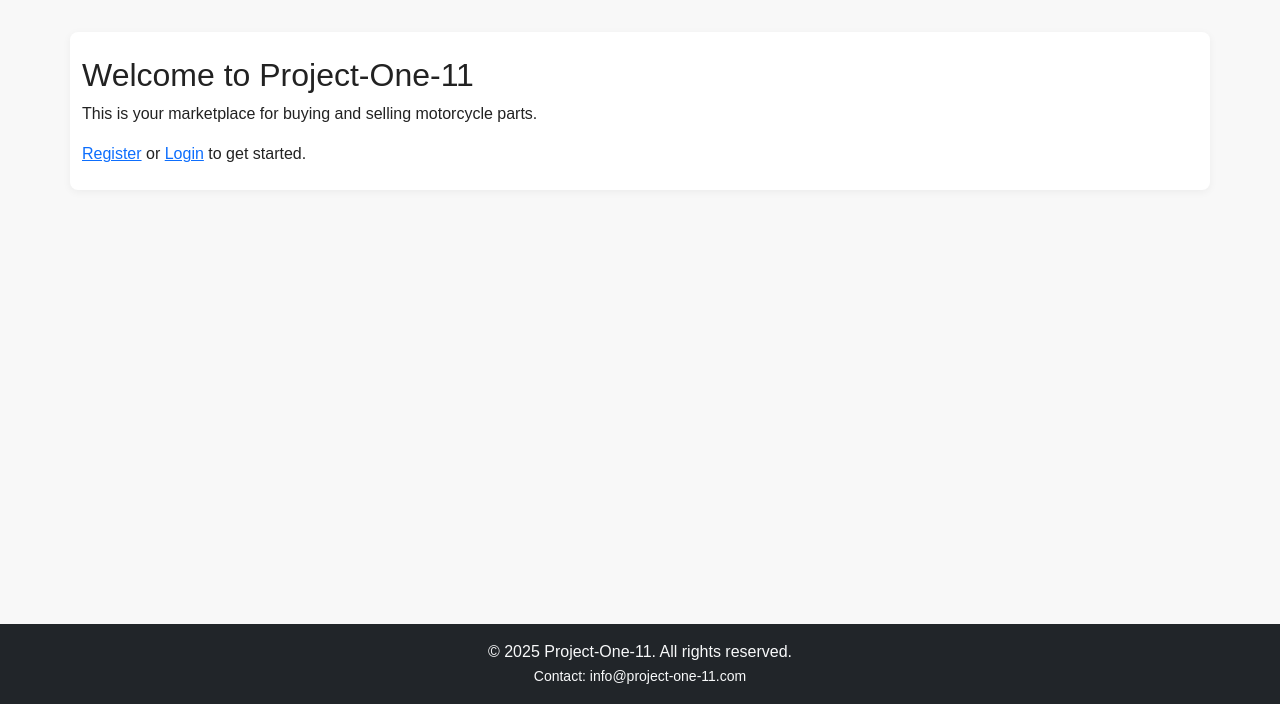
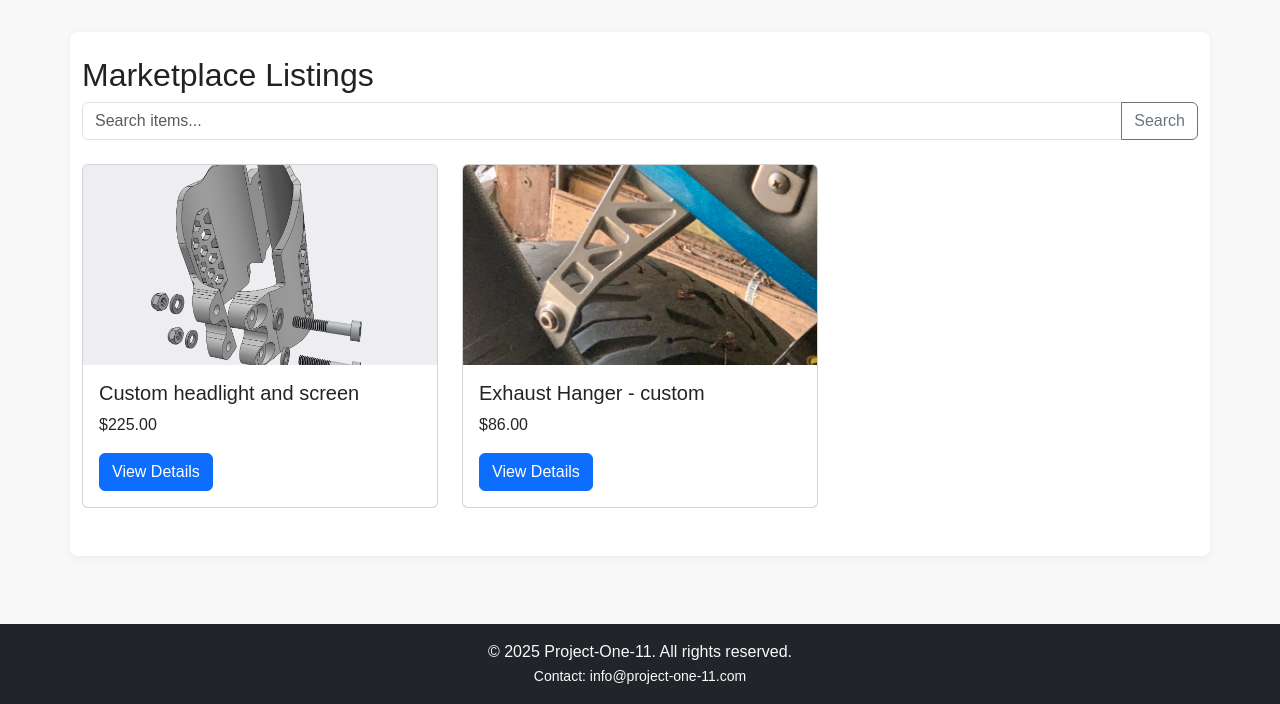
Before and after one commit to LanceSissing/Project-One-11, a Django app: page / in a window 1280 px wide. Shown: the part 96-800 px from the top of the page. Run offline with Django 5.2, Linux system fonts and the light colour scheme; data comes from the database, SQL or seed files in the repository; both versions use the stored data as it was after the commit.

Commit message:
Add gallery-style modal for item images and search functionality

```diff
--- a/accounts/templates/home.html
+++ b/accounts/templates/home.html
@@ -1,6 +1,31 @@
 {% extends 'base.html' %}
 {% block content %}
-  <h2>Welcome to Project-One-11</h2>
-  <p>This is your marketplace for buying and selling motorcycle parts.</p>
-  <a href="/accounts/register/">Register</a> or <a href="/accounts/login/">Login</a> to get started.
+  <h2>Marketplace Listings</h2>
+  <form method="get" action="" class="mb-4">
+    <div class="input-group">
+      <input type="text" name="q" class="form-control" placeholder="Search items..." value="{{ query }}">
+      <button class="btn btn-outline-secondary" type="submit">Search</button>
+    </div>
+  </form>
+  {% if query %}
+    <p>Showing results for: <strong>{{ query }}</strong></p>
+  {% endif %}
+  <div class="row">
+    {% for item in items %}
+      <div class="col-md-4 mb-4">
+        <div class="card">
+          {% if item.images.first %}
+            <img src="{{ item.images.first.image.url }}" class="card-img-top" alt="Item image" style="max-height:200px; object-fit:cover;">
+          {% endif %}
+          <div class="card-body">
+            <h5 class="card-title">{{ item.title }}</h5>
+            <p class="card-text">${{ item.price }}</p>
+            <a href="{% url 'item_detail' item.id %}" class="btn btn-primary">View Details</a>
+          </div>
+        </div>
+      </div>
+    {% empty %}
+      <p>No items listed yet.</p>
+    {% endfor %}
+  </div>
 {% endblock %}
--- a/accounts/urls.py
+++ b/accounts/urls.py
@@ -3,6 +3,7 @@ from . import views
 
 urlpatterns = [
     path('', views.home, name='home'),
+    path('item/<int:item_id>/', views.item_detail, name='item_detail'),
     path('register/', views.register, name='register'),
     path('account/', views.account, name='account'),
     path('item/<int:item_id>/edit/', views.edit_item, name='edit_item'),
--- a/accounts/views.py
+++ b/accounts/views.py
@@ -24,8 +24,12 @@ from marketplace.models import Item
 from marketplace.models import Item
 
 def home(request):
-    items = Item.objects.all().order_by('-created_at')
-    return render(request, 'home.html', {'items': items})
+    query = request.GET.get('q', '')
+    items = Item.objects.all()
+    if query:
+        items = items.filter(title__icontains=query) | items.filter(description__icontains=query)
+    items = items.order_by('-created_at')
+    return render(request, 'home.html', {'items': items, 'query': query})
 def item_detail(request, item_id):
     from marketplace.models import Item
     item = get_object_or_404(Item, id=item_id)
```
Also changed, not shown: accounts/templates/item_detail.html (added, +43 -0 lines), db.sqlite3.
